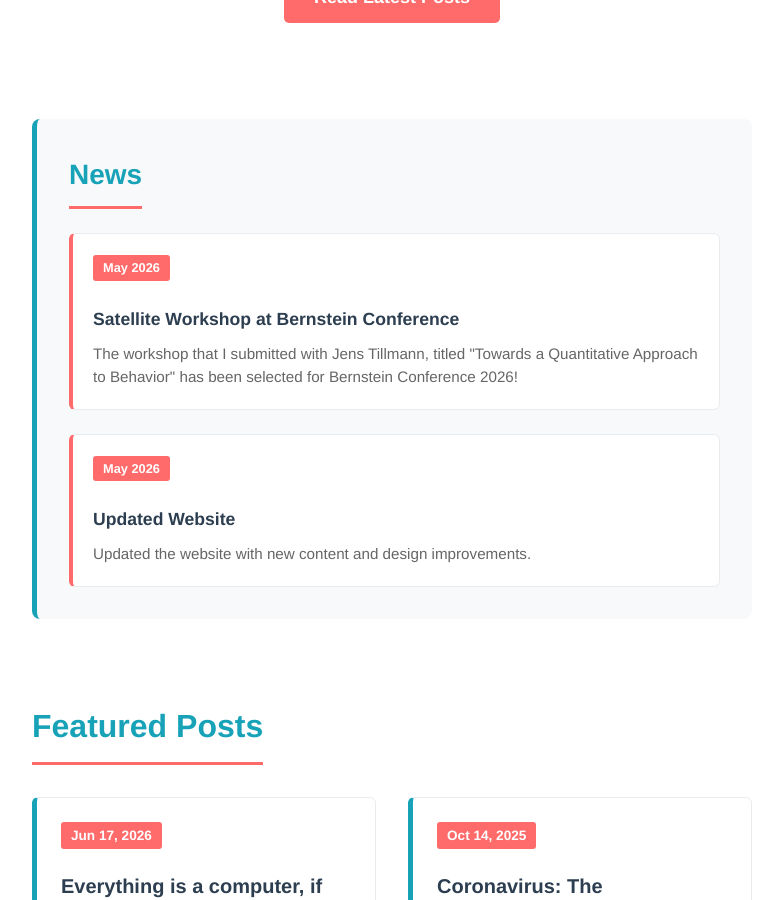
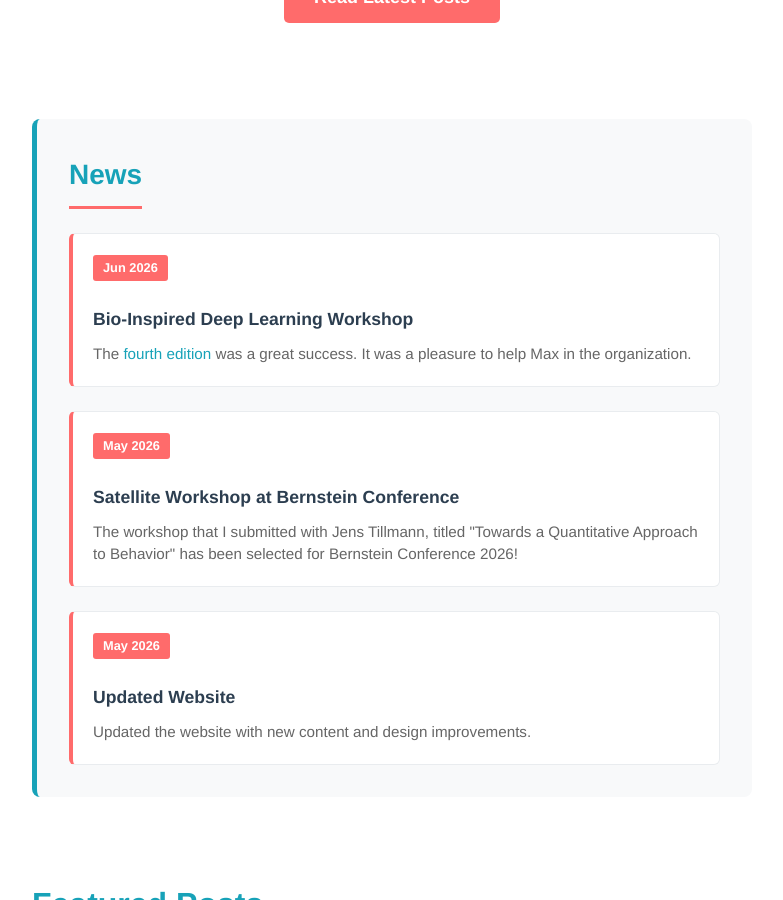
Before and after one commit to verzep/verzep.github.io, a Jekyll site: the page built from index.html, in a window 1280 px wide and 900 px high, scrolled down 469 px. Shown: the whole window, without its empty margins (248-1031 px from the left). Built offline with Jekyll 4.4.1, drawn with Linux system fonts in a browser that asks for light colours.

Commit message:
Update news item content

```diff
--- a/_data/news.yaml
+++ b/_data/news.yaml
@@ -1,3 +1,7 @@
+- title: "Bio-Inspired Deep Learning Workshop"
+  date: 2026-06-12
+  description: 'The <a href="https://mfeggl.github.io/workshop/2026/01/01/bio-inspired-deep-learning-workshop-2026.html" target="_blank" rel="noopener">fourth edition</a> was a great success. It was a pleasure to help Max in the organization.'
+
 - title: "Satellite Workshop at Bernstein Conference"
   date: 2026-05-21
   description: 'The workshop that I submitted with Jens Tillmann, titled "Towards a Quantitative Approach to Behavior" has been selected for Bernstein Conference 2026!'
```
